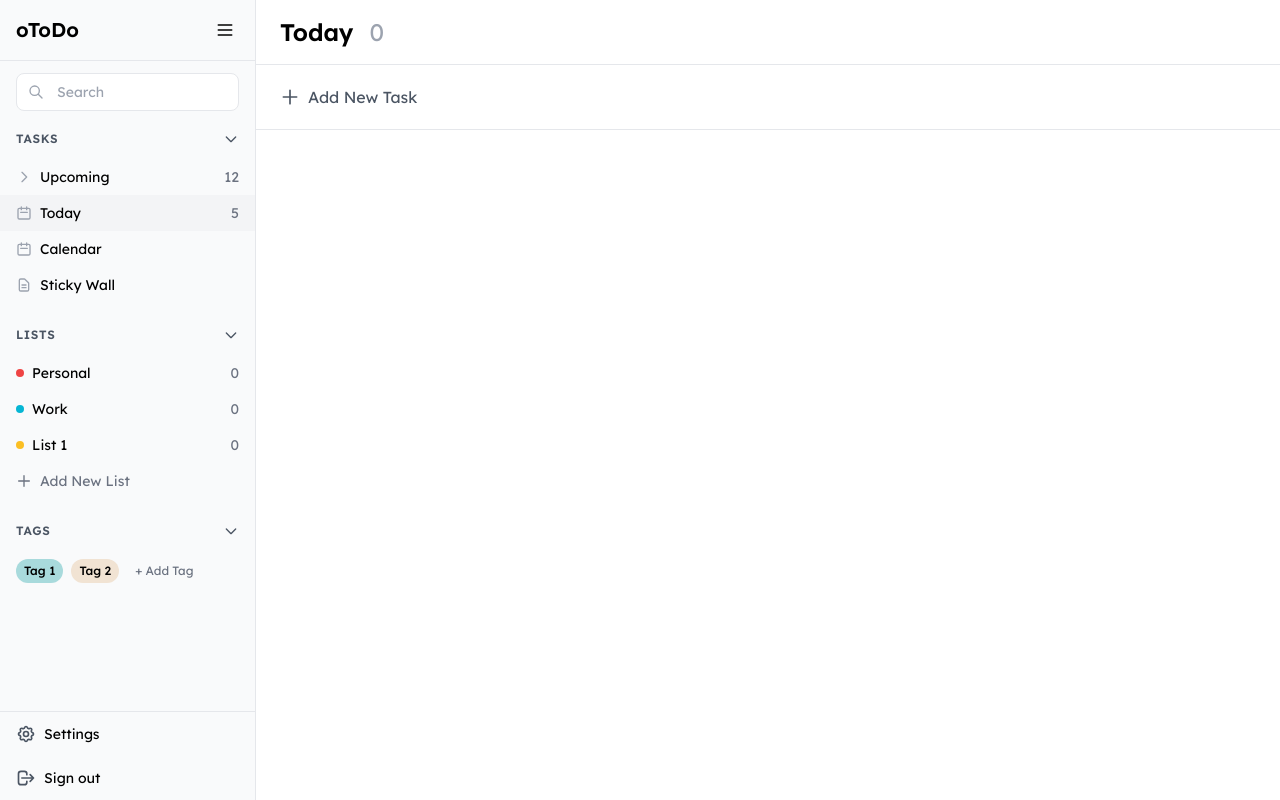
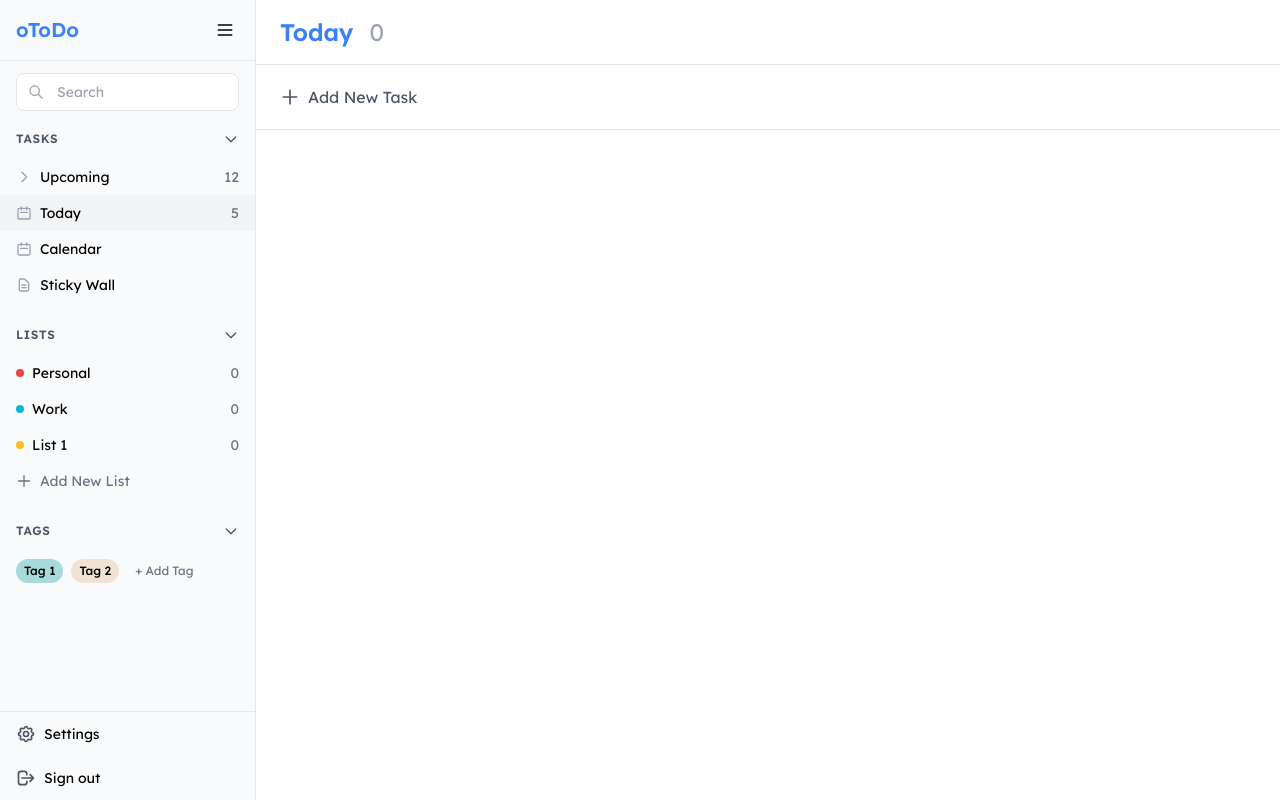
Before and after one commit to prasadgk/claude-github-actions, a Next.js app: page / in a window 1280 px wide. Built offline with nearby package versions, Linux system fonts and the light colour scheme.

Commit message:
feat: change page titles (h1) to blue color
Added blue color styling for h1 elements in globals.css to make page titles blue as requested in issue #7.

Co-authored-by: Prasad G K <prasadgk@users.noreply.github.com>

```diff
--- a/app/globals.css
+++ b/app/globals.css
@@ -26,3 +26,7 @@ select:focus {
   outline: none;
   border-color: #3b82f6;
 }
+
+h1 {
+  color: #3b82f6;
+}
```
